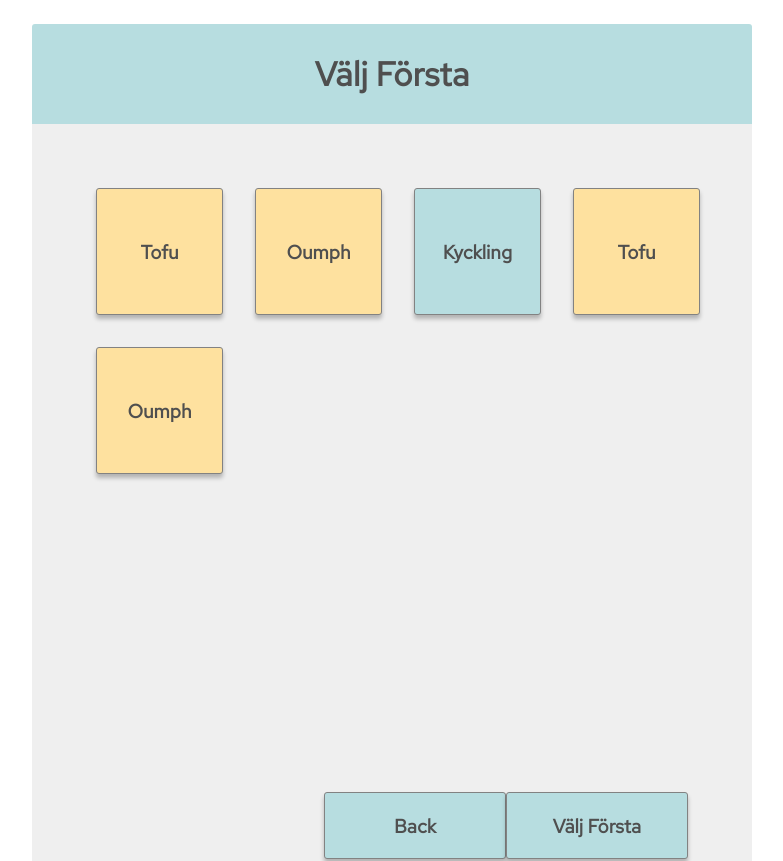
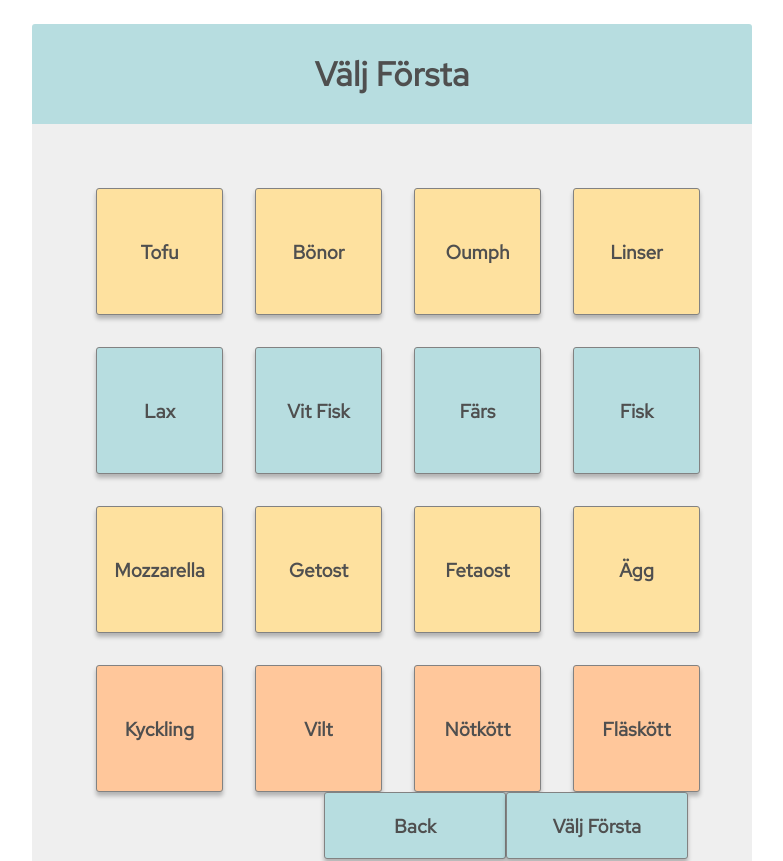
Before and after one commit to RealGobi/Project-X, a Next.js app: page /Choose-first in a window 1280 px wide. Shown: the top 861 px of the page, without its empty margins (248-1031 px from the left). Built offline with nearby package versions, Linux system fonts and the light colour scheme.

Commit message:
fixed css on RecipeItem

```diff
--- a/src/Components/Button/Button.js
+++ b/src/Components/Button/Button.js
@@ -24,28 +24,26 @@ const Button = ({ buttonText, color, buttonType }) => {
     case 'persica':
       bg = { background: '#FFC79B' };
       break;
-    case 'yellow':
+    default:
       bg = { background: '#FEE19F' };
       break;
-    default:
   }
 
   switch (buttonType) {
     case 'big':
       btnType = { width: '400px' };
       break;
-    case 'normal':
-      btnType = { width: '180px' };
-      break;
     case 'square':
       btnType = { width: '125px', height: '125px' };
       break;
     default:
+      btnType = { width: '180px' };
+      break;
   }
 
   return (
     <div className="Button" style={{ ...bg, ...btnType }}>
-      <h1 className="button-text"> { buttonText } </h1>
+      <h1 className="button-text"> {buttonText} </h1>
     </div>
   );
 };
--- a/src/Components/RecipeItem/RecipeItem.css
+++ b/src/Components/RecipeItem/RecipeItem.css
@@ -1,5 +1,6 @@
 
 .Recipeitem {
+    width: 600px;
     display: flex;
     flex-direction: row;
     justify-content: space-between;
@@ -7,6 +8,7 @@
     border-radius: 3px;
     border: 2px solid #828282;
     box-shadow: 0px 4px 4px rgba(0, 0, 0, 0.25);
+    margin: 0 auto 12px;
 }
 
 .recipeitemtext {
--- a/src/pages/Choose-first.js
+++ b/src/pages/Choose-first.js
@@ -9,14 +9,24 @@ export default function ChooseFirst() {
   return (
     <div>
       <Header headLine="Välj Första" />
-
       <Page>
         <div className="choose-button">
           <Button buttonText="Tofu" buttonType="square" />
+          <Button buttonText="Bönor" buttonType="square" />
           <Button buttonText="Oumph" buttonType="square" />
-          <Button buttonText="Kyckling" color="mint" buttonType="square" />
-          <Button buttonText="Tofu" buttonType="square" />
-          <Button buttonText="Oumph" buttonType="square" />
+          <Button buttonText="Linser" buttonType="square" />
+          <Button buttonText="Lax" color="mint" buttonType="square" />
+          <Button buttonText="Vit Fisk" color="mint" buttonType="square" />
+          <Button buttonText="Färs" color="mint" buttonType="square" />
+          <Button buttonText="Fisk" color="mint" buttonType="square" />
+          <Button buttonText="Mozzarella" buttonType="square" />
+          <Button buttonText="Getost" buttonType="square" />
+          <Button buttonText="Fetaost" buttonType="square" />
+          <Button buttonText="Ägg" buttonType="square" />
+          <Button buttonText="Kyckling" color="persica" buttonType="square" />
+          <Button buttonText="Vilt" color="persica" buttonType="square" />
+          <Button buttonText="Nötkött" color="persica" buttonType="square" />
+          <Button buttonText="Fläskött" color="persica" buttonType="square" />
         </div>
         <div className="next-page">
           <Link href="/Landing-page">
@@ -31,7 +41,6 @@ export default function ChooseFirst() {
           </Link>
         </div>
       </Page>
-
     </div>
   );
 }
```
Also changed, not shown: src/Components/RecipeItem/RecipeItem.js (+22 -3 lines), src/pages/Choose-second.js (+8 -3 lines).
